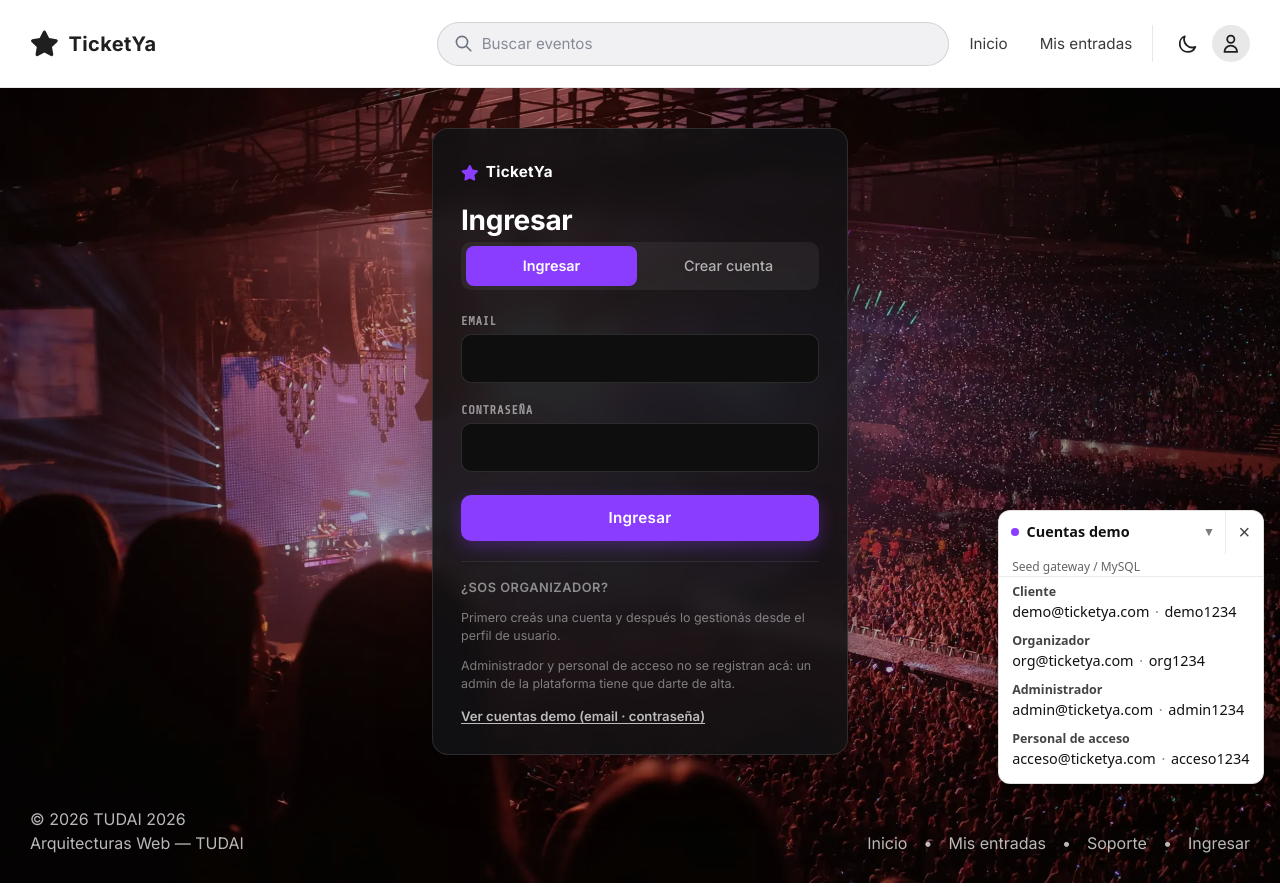
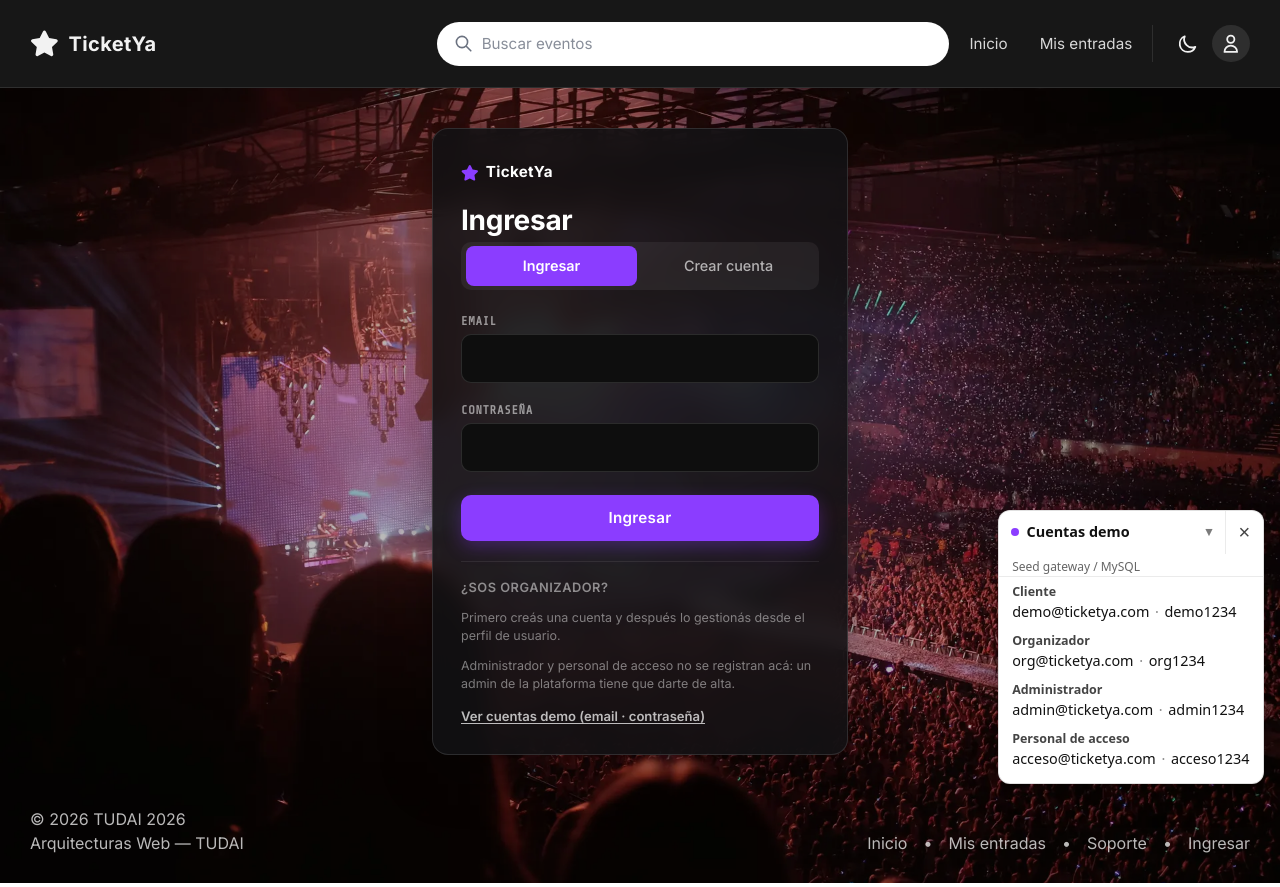
Before and after one commit to florAlar/ticketYa, a React (Vite) app in the folder Frontend/: page /login in a window 1280 px wide. Built offline with nearby package versions, Linux system fonts and the light colour scheme.

Commit message:
fix(front): el navbar es siempre oscuro, en modo claro y en oscuro

```diff
--- a/Frontend/src/config/theme.js
+++ b/Frontend/src/config/theme.js
@@ -214,9 +214,9 @@ const themes = {
                     info: "#2563EB",
 
                     /* chrome UI (header / search) */
-                    headerBg: "#FFFFFF",
-                    headerText: "#1F1F1F",
-                    headerBorder: "rgba(0,0,0,.09)"
+                    headerBg: "#171717",
+                    headerText: "#F2F2F2",
+                    headerBorder: "rgba(255,255,255,.10)"
 
                 },
 
--- a/Frontend/src/styles/base.css
+++ b/Frontend/src/styles/base.css
@@ -24,9 +24,9 @@
   --colors-danger: #c0392b;
   --colors-surface-alt: var(--colors-surfaceAlt);
   --colors-text-muted: var(--colors-textMuted);
-  --colors-headerBg: #FFFFFF;
-  --colors-headerText: #1F1F1F;
-  --colors-headerBorder: rgba(0, 0, 0, 0.09);
+  --colors-headerBg: #171717;
+  --colors-headerText: #F2F2F2;
+  --colors-headerBorder: rgba(255, 255, 255, 0.10);
   --fonts-body: Inter, system-ui, sans-serif;
   --fonts-title: Oxanium, Inter, sans-serif;
   --fonts-mono: "Share Tech Mono", monospace;
--- a/Frontend/src/styles/header.css
+++ b/Frontend/src/styles/header.css
@@ -20,7 +20,7 @@
 .site-header.scrolled {
   background: var(--colors-headerBg, #121212);
   backdrop-filter: none;
-  box-shadow: 0 4px 16px rgba(0, 0, 0, 0.12);
+  box-shadow: 0 4px 16px rgba(0, 0, 0, 0.35);
 }
 
 /* ===== LAYOUT ===== */
@@ -399,6 +399,5 @@ body.menu-open {
   }
 }
 
-/* Buscador del navbar: gris claro en el navbar blanco, blanco en el oscuro */
-:root { --nav-search-bg: #f1f1f3; }
-[data-theme='dark'] { --nav-search-bg: #ffffff; }
+/* El navbar es siempre oscuro (en claro y en oscuro): el buscador va en blanco */
+:root { --nav-search-bg: #ffffff; }
```
